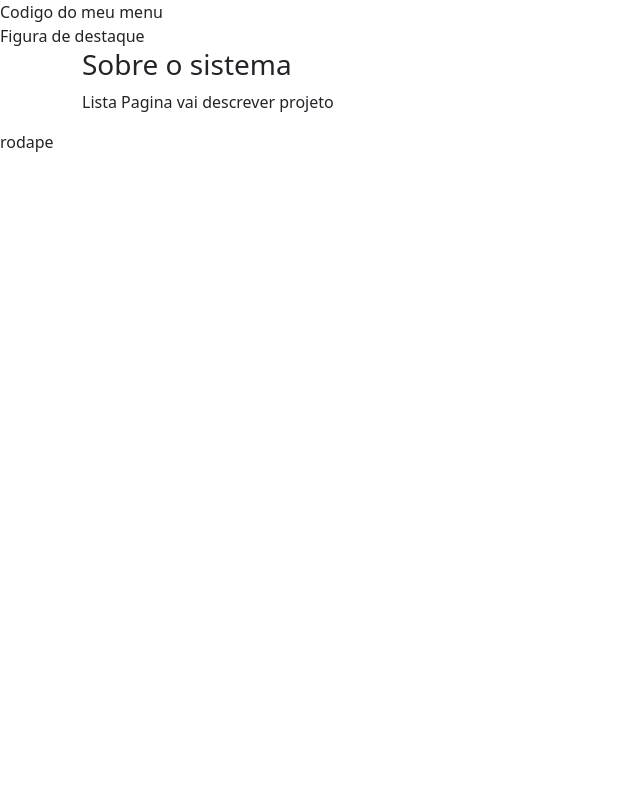
After one commit to CristianCeccon/ProjetoDjango, a Django app: page /sobre/ in a window 1280 px wide. The commit adds this page. Shown: the whole page, without its empty margins (0-640 px from the left). Run offline with Django 4.2, Linux system fonts and the light colour scheme; some libraries are stand-ins or nearby versions.

Commit message:
Load + paginas + rotas

```diff
--- a/ProjetoDjango/urls.py
+++ b/ProjetoDjango/urls.py
@@ -19,4 +19,5 @@ from django.urls import path, include
 urlpatterns = [
     path('admin/', admin.site.urls),
     path('', include('paginas.urls')),
+
 ]
--- a/paginas/templates/paginas/modelo.html
+++ b/paginas/templates/paginas/modelo.html
@@ -0,0 +1,44 @@
+{% load static %}
+
+<html lang="pt-br">
+<head>
+    <meta charset="UTF-8">
+    <meta name="viewport" content="width-device-width, initial-scale-1.0">
+    <title>Pagina Inicial</title>
+
+    <link rel="stylesheet" href="{% static 'css/bootstrap.min.css' %}">
+
+</head>
+<body>
+    {% block menu %}
+    <div class="bg light">
+        Codigo do meu menu
+    </div>
+    {% endblock %}
+
+    {% block destaque %}
+    <div class="bg secondary">
+        Figura de destaque
+    </div>
+    {% endblock %}
+
+    <div class="container">
+    {% block conteudo %}
+        <h3> Template de Modelo </h3>
+
+        <p>conteudo do site</p>
+    {% endblock %}
+    </div>
+
+
+    {% block rodape %}
+    <div class="">
+        rodape
+    </div>
+    {% endblock %}
+
+
+    <script = "{% static 'js/jsquery-3.4.1.min.js' %}"></script>
+    <script = "{% static 'js/bootstrap.min.js' %}"></script>
+    <script = "{% static 'js/popper.js' %}"></script>
+</body>
--- /dev/null
+++ b/paginas/templates/paginas/sobre.html
@@ -0,0 +1,11 @@
+{% extends 'paginas/modelo.html' %}
+
+{% block titulo %}
+    <title>Sobre o Projeto</title>
+{% endblock titulo %}
+
+{% block conteudo %}
+    <h3>Sobre o sistema</h3>
+
+    <p>Lista Pagina vai descrever projeto</p>
+{% endblock conteudo %}
--- a/paginas/urls.py
+++ b/paginas/urls.py
@@ -1,8 +1,8 @@
 from unicodedata import name
 from django.urls import path
-from .views import IndexView
+from .views import IndexView, SobreView
 
 urlpatterns = [
     path('', IndexView.as_view(), name="inicio"),
-
+    path('sobre/', SobreView.as_view(), name="sobre"),
 ]
--- a/paginas/views.py
+++ b/paginas/views.py
@@ -3,3 +3,6 @@ from django.views.generic import TemplateView
 # Create your views here.
 class IndexView(TemplateView):
     template_name = "paginas/index.html"
+
+class SobreView(TemplateView):
+    template_name = "paginas/sobre.html"
```
Also changed, not shown: paginas/templates/paginas/index.html (+7 -10 lines).
